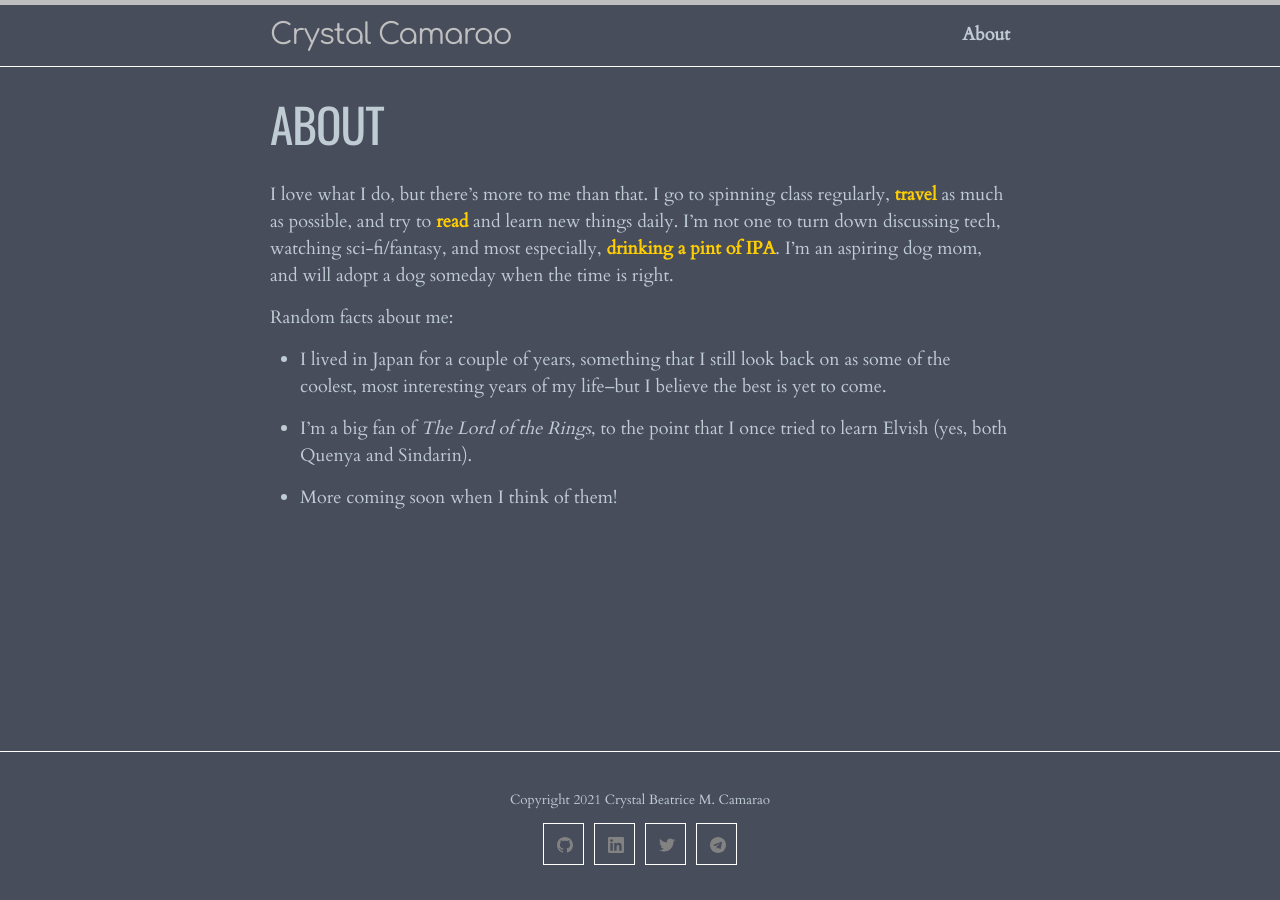
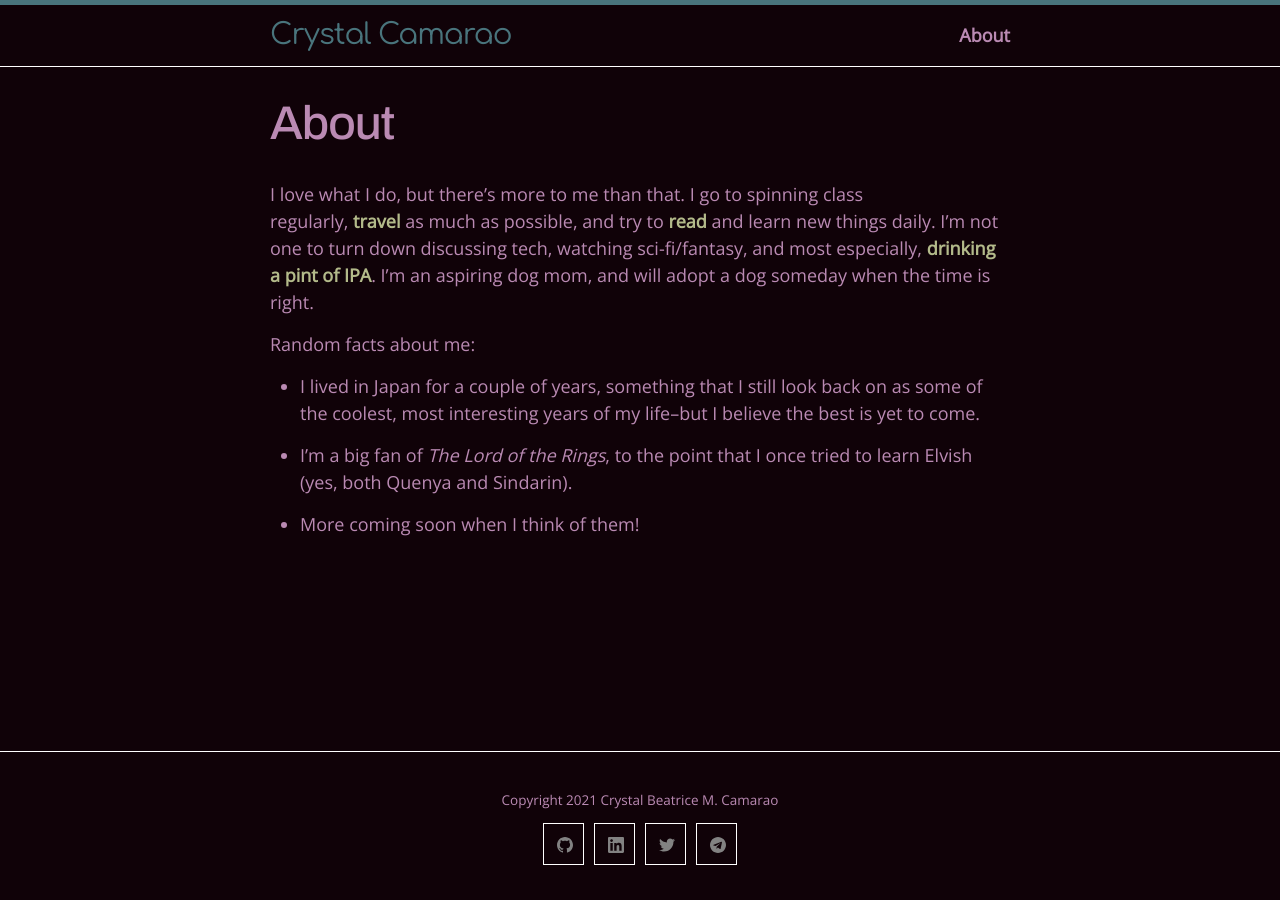
Before and after one commit to crystalcamarao/crystalcamarao.github.io, a Jekyll site: the page built from about.md, in a window 1280 px wide. Built offline with Jekyll 4.4.1, drawn with Linux system fonts in a browser that asks for light colours.

Commit message:
Update look

```diff
--- a/_sass/minima/custom-styles.scss
+++ b/_sass/minima/custom-styles.scss
@@ -1,17 +1,18 @@
 // Placeholder to allow defining custom styles that override everything else.
 // (Use `_sass/minima/custom-variables.scss` to override variable defaults)
-@import url('https://fonts.googleapis.com/css2?family=Cardo&family=Oswald&family=Comfortaa&display=swap');
+@import url('https://fonts.googleapis.com/css2?family=Archivo:wght@500&family=Open+Sans:wght@300&family=Comfortaa&display=swap');
 
 body {
- font-family: 'Cardo', serif;
+ font-family: 'Open Sans', sans-serif;
+ font-weight: 300;
 }
 a
 {
     font-weight:bold;
 }
 h1, h2, h3, h4, h5, h6 {
- font-family: 'Oswald', sans-serif;
- text-transform: uppercase;
+font-family: 'Archivo', sans-serif;
+ font-weight: 500;
 }
 
 h1
@@ -45,6 +46,7 @@ appearance: none;
     flex-direction: column;
     align-items: center;
     justify-content: center;
+    padding: $spacing-unit;
 }
 .emailoctopus-form-row input,
 {
@@ -52,8 +54,7 @@ appearance: none;
 }
 .emailoctopus-form-row-subscribe button
 {
-    background-color: #ffce00 !important;
-    color: #484d5c;
+    background-color: $link-base-color !important;
     font-family: inherit;
     font-weight:bold;
     text-transform: uppercase;
@@ -70,6 +71,7 @@ appearance: none;
     display: flex;
      align-items: center;
   justify-content: center;
+    padding: $spacing-unit;
 }
 .left
 {
--- a/_sass/minima/skins/modified.scss
+++ b/_sass/minima/skins/modified.scss
@@ -1,16 +1,16 @@
 @charset "utf-8";
 
-$brand-color:           white !default;
+$brand-color:           #8ab3ba !default;
 $brand-color-light:     lighten($brand-color, 40%) !default;
 $brand-color-dark:      darken($brand-color, 25%) !default;
 
 $site-title-color:      $brand-color-dark !default;
 
-$text-color:            #c0ccd4 !default;
-$background-color:      #484d5c !default;
+$text-color:            #ba8ab3 !default;
+$background-color:      #100208 !default;
 $code-background-color: #eeeeff !default;
 
-$link-base-color:       #ffce00 !default;
+$link-base-color:       #b3ba8a !default;
 $link-visited-color:    darken($link-base-color, 15%) !default;
 $link-hover-color:      $text-color !default;
 
```
Also changed, not shown: assets/CrystalCamarao.jpeg.
